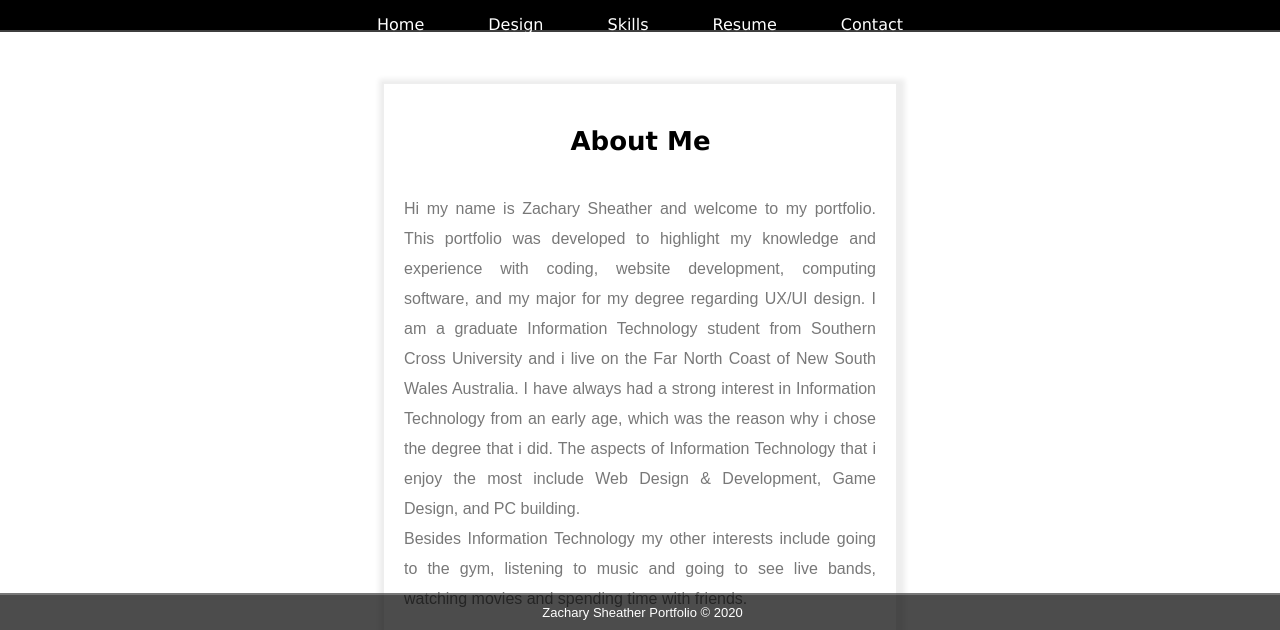
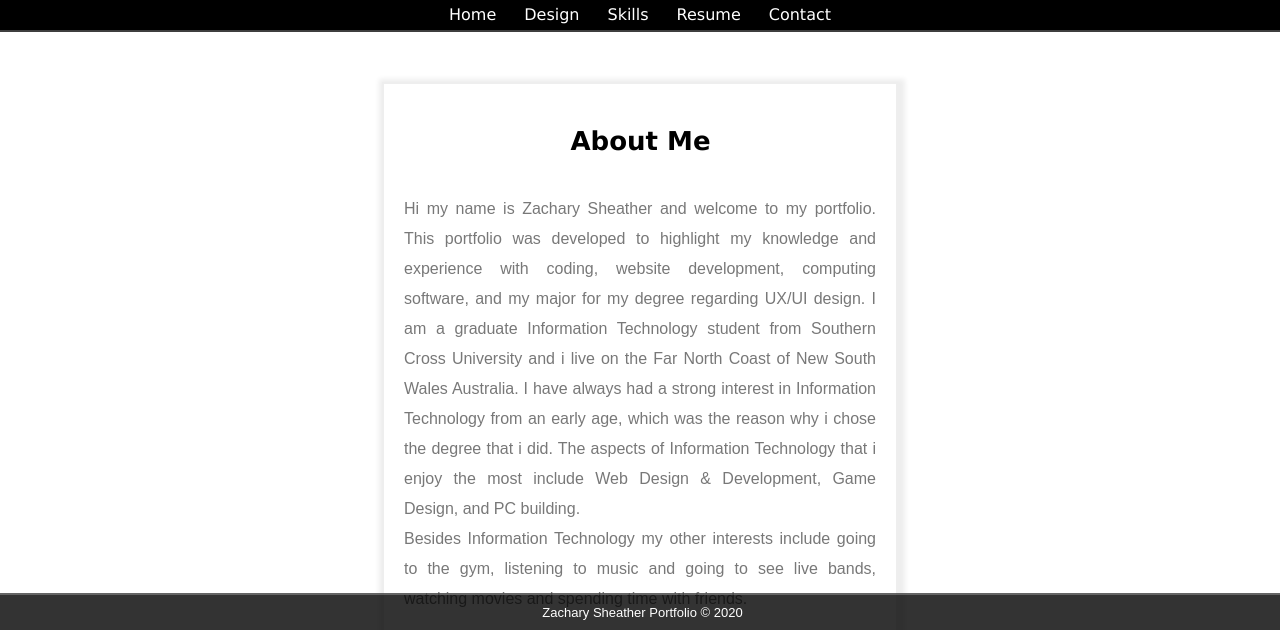
Before and after one commit to zacharysheather/Portfolio, a plain HTML site: page index.html in a window 1280 px wide. Shown: the part 170-800 px from the top of the page. Drawn offline with Linux system fonts and the light colour scheme.

Commit message:
Update style.css

```diff
--- a/css/style.css
+++ b/css/style.css
@@ -101,11 +101,11 @@ nav{
     display:inline-block;
     float:none;
     width:auto;
-    margin:15px;
+    margin:5px;
 }
 
 .navlink a{
-    padding:15px;
+    padding:7px;
     font-family:Verdana, Geneva, sans-serif;
     color:#ffffff;
 }
@@ -207,7 +207,7 @@ footer{
     height:35px;
     bottom:0px;
     text-align:center;
-    opacity:.7;
+    opacity:.8;
     z-index:9999;
 }
 
```
